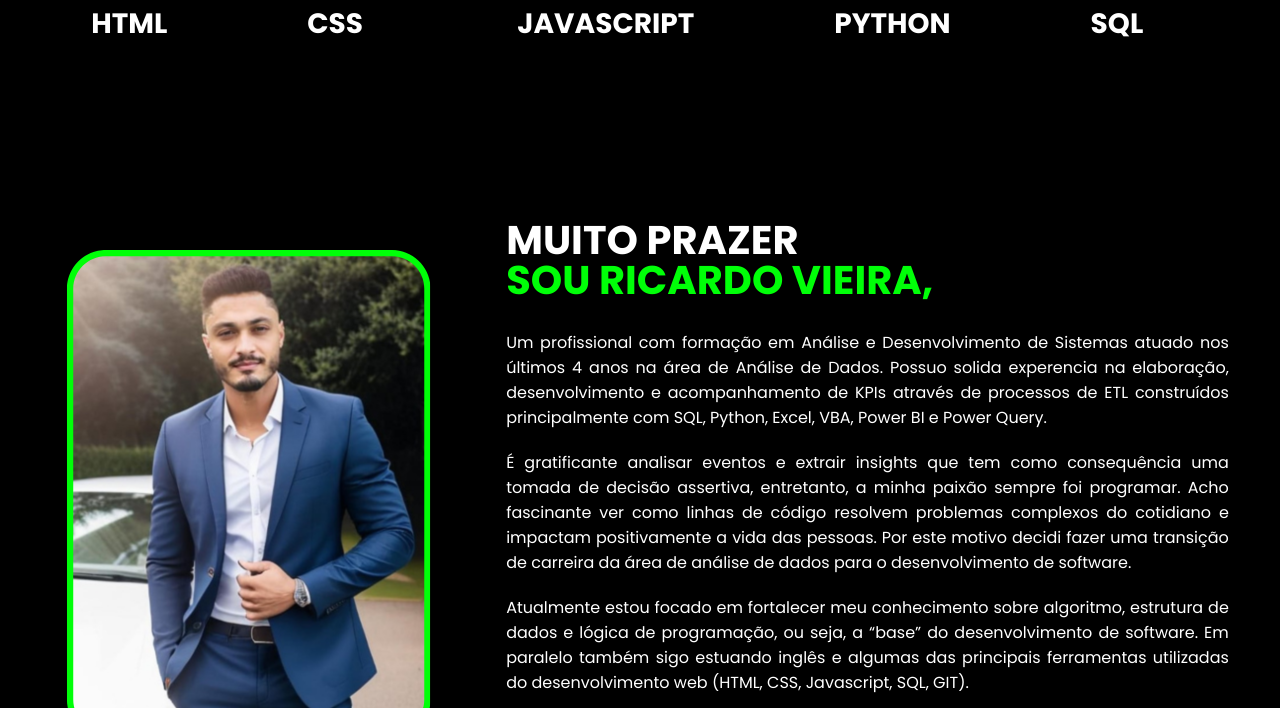
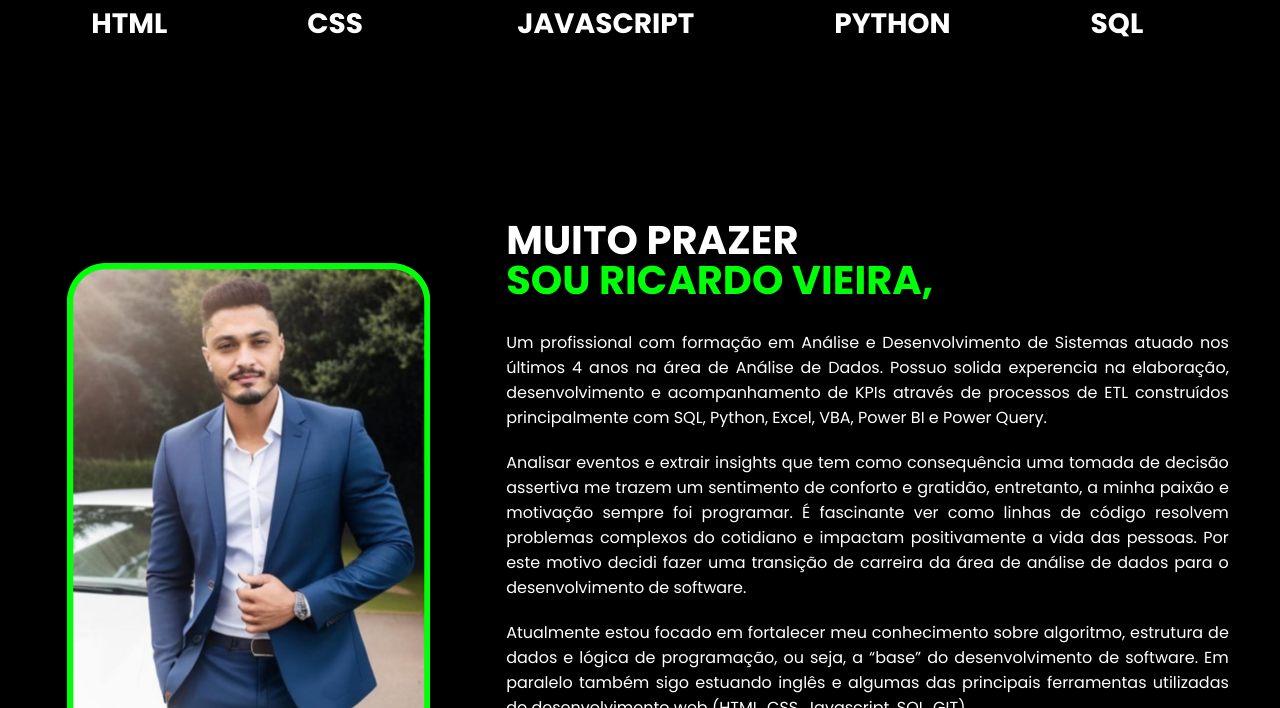
Before and after one commit to ricarduvieira/site-portfolio, a plain HTML site: page index.html in a window 1280 px wide. Shown: the part 1193-1901 px from the top of the page. Drawn offline with nearby package versions, Linux system fonts and the light colour scheme.

Commit message:
Atualização do texto da seção Sobre

```diff
--- a/index.html
+++ b/index.html
@@ -78,7 +78,7 @@
             <div class="interface">
                 <div class="flex">
                     <div class="txt-topo-site">
-                        <h1>EM BUSCA DE UMA OPORTUNIDADE<span> COMO DESENVOLVEDOR JUNIOR</span></h1>
+                        <h1>EM BUSCA DE UMA OPORTUNIDADE<span> COMO DESENVOLVEDOR BACK-END</span></h1>
                         <p>"Todas as inovações eficazes são surpreendentemente simples. Na verdade, o maior elogio que
                             uma inovação pode receber é haver quem diga: Isto é óbvio! Por que não pensei nisso antes?"
                         <p>Peter Drucker
@@ -148,8 +148,9 @@
                             anos na área de Análise de Dados. Possuo solida experencia na elaboração, desenvolvimento e
                             acompanhamento de KPIs através de processos de ETL construídos principalmente com SQL,
                             Python, Excel, VBA, Power BI e Power Query.</p>
-                        <p>É gratificante analisar eventos e extrair insights que tem como consequência uma tomada de
-                            decisão assertiva, entretanto, a minha paixão sempre foi programar. Acho fascinante ver como
+                        <p> Analisar eventos e extrair insights que tem como consequência uma tomada de
+                            decisão assertiva me trazem um sentimento de conforto e gratidão, entretanto, a minha paixão
+                            e motivação sempre foi programar. É fascinante ver como
                             linhas de código resolvem problemas complexos do cotidiano e impactam positivamente
                             a vida das pessoas. Por este motivo decidi fazer uma transição de carreira da área de
                             análise de dados para o desenvolvimento de software.</p>
```
